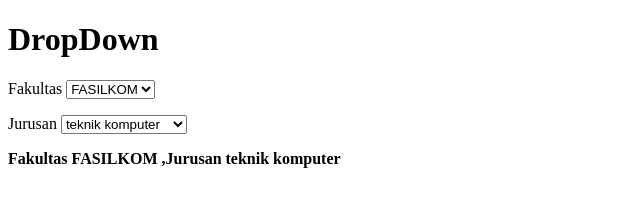
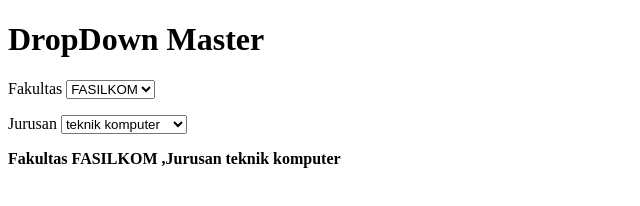
Before and after one commit to test12345-jjww/project1, a plain HTML site: page index.html in a window 1280 px wide. Shown: the whole page, without its empty margins (0-640 px from the left). Drawn offline with Linux system fonts and the light colour scheme.

Commit message:
Update index.html

```diff
--- a/index.html
+++ b/index.html
@@ -5,7 +5,7 @@
     <title>Testing</title>
   </head>
   <body>
-    <h1>DropDown</h1>
+    <h1>DropDown Master</h1>
     <p>
       <label>Fakultas</label>
       <select id="Fakultas">
```
